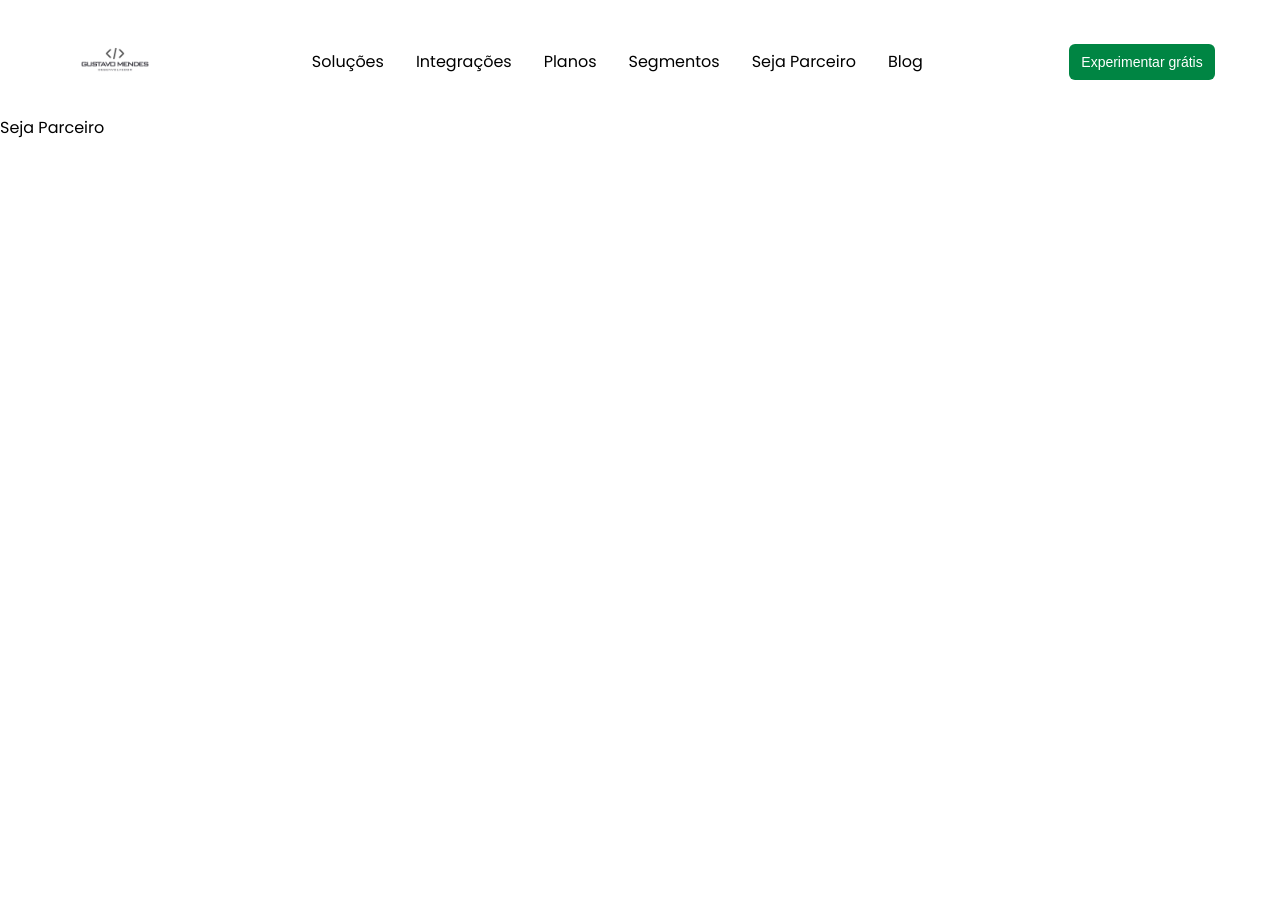
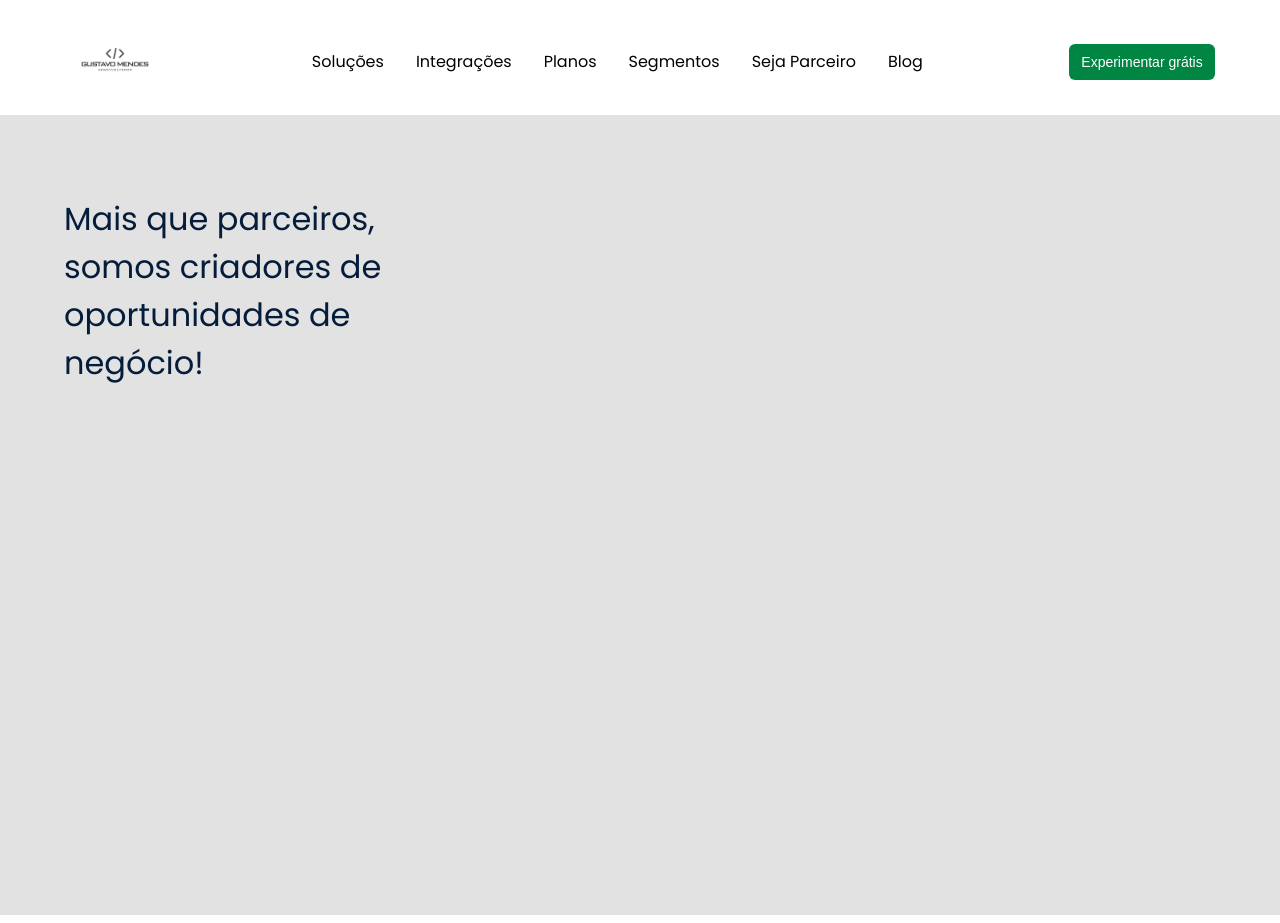
Before and after one commit to GustavoRMendes/sistema-de-cotacao, a Next.js app: page /parceiro in a window 1280 px wide. Before the commit the page ends 800 px from the top, so only its background shows below. Built offline with nearby package versions, Linux system fonts and the light colour scheme.

Commit message:
background seja parceiro

```diff
--- /dev/null
+++ b/src/app/parceiro/Parceiro.module.css
@@ -0,0 +1,10 @@
+.h1Parceiro {
+  font-weight: 100;
+  margin: 0rem 0rem 0rem 4rem;
+  padding-top: 5rem;
+  color: #051d3b;
+}
+.main {
+  background-color: #e2e2e2;
+  height: 100vh;
+}
--- a/src/app/parceiro/page.tsx
+++ b/src/app/parceiro/page.tsx
@@ -1,13 +1,13 @@
 import HeaderPage from '@/components/header'
 import React from 'react'
-
+import styles from './Parceiro.module.css'
 export default function ParceiroPage() {
   return (
     <>
     <HeaderPage />
-    <div>
-      Seja Parceiro
-    </div>
+    <main className={styles.main}>
+      <h1 className={styles.h1Parceiro}>Mais que parceiros,<br/> somos criadores de <br />oportunidades de <br/> negócio!</h1>
+    </main>
     </>
 
   )
```
